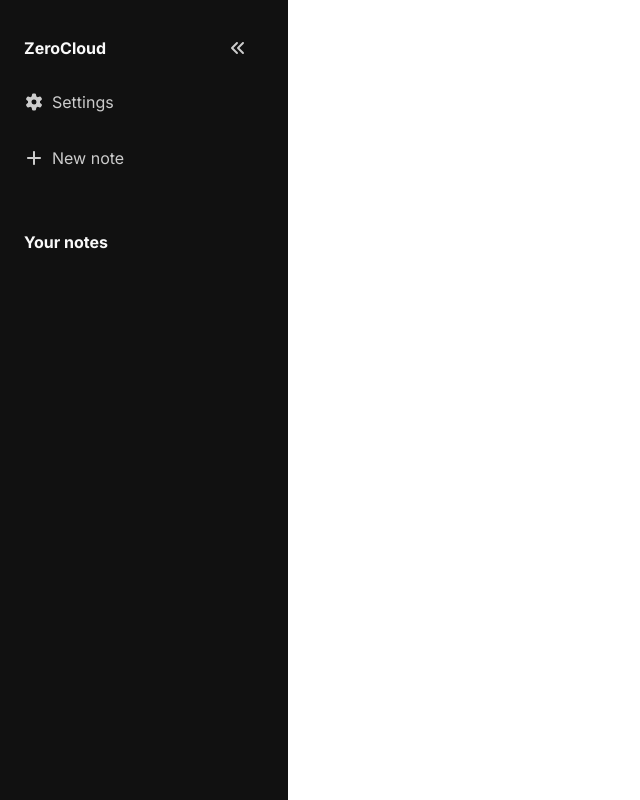
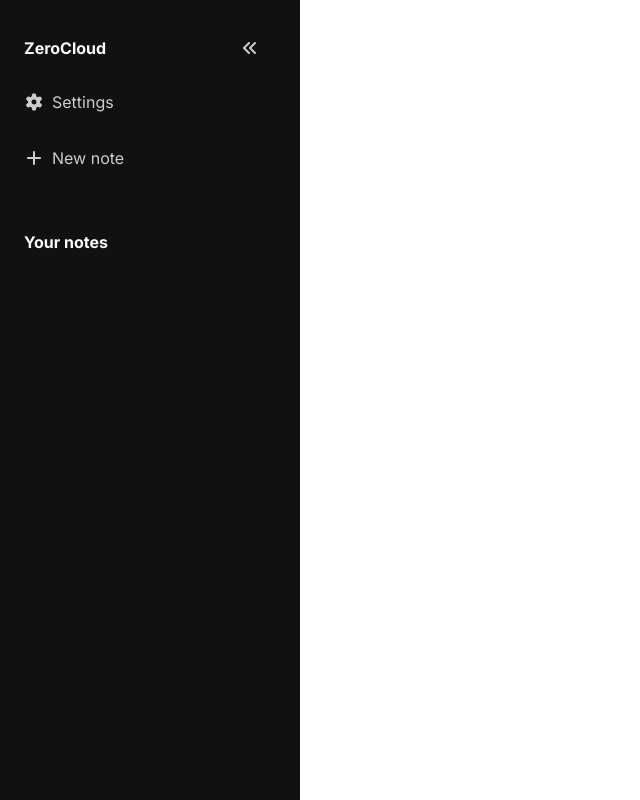
Before and after one commit to ZadniproIon/zero-cloud-notes-app, a React (Vite) app: page / in a window 1280 px wide. Shown: the whole page, without its empty margins (0-640 px from the left). Built offline with nearby package versions, Linux system fonts and the light colour scheme.

Commit message:
Code refactoring and solved the width problem of the sidebar

```diff
--- a/index.html
+++ b/index.html
@@ -10,9 +10,9 @@
     />
 
     <!--      Own imports     -->
-    <!-- Fonts: Inter, Poppins, Libre Baskerville -->
+    <!-- Fonts: Inter (for now at least) -->
     <link rel="stylesheet" href="https://fonts.googleapis.com/css2?family=Inter:wght@100;200;300;400;500;600;700;800;900&display=swap">
-    <link href="https://fonts.googleapis.com/css2?family=Poppins:wght@300;400;500;600;700&display=swap" rel="stylesheet"/>
+
     <title>ZeroCloud</title>
 
   </head>
--- a/src/App.jsx
+++ b/src/App.jsx
@@ -4,7 +4,6 @@ import SettingsModal from './components/SettingsModal';
 import { useState, useEffect } from 'react';
 import { getAllNotes, saveNote, deleteNote } from './services/db';
 import "./styles/App.css"
-//import '../styles/SettingsModal.css';
 
 function App() {
 
--- a/src/components/SettingsModal.jsx
+++ b/src/components/SettingsModal.jsx
@@ -1,5 +1,7 @@
 import '../styles/SettingsModal.css';
 import { useState } from 'react';
+
+// Icons
 import { FontAwesomeIcon } from '@fortawesome/react-fontawesome';
 import { faSliders, faPalette, faCircleInfo, faTrash, faUpload, faDownload, faCube } from '@fortawesome/free-solid-svg-icons';
 import { faGithub, faTelegram } from '@fortawesome/free-brands-svg-icons';
--- a/src/services/db.js
+++ b/src/services/db.js
@@ -1,4 +1,3 @@
-// src/db.js
 import { openDB } from 'idb';
 
 const DB_NAME = 'ZeroCloud';
--- a/src/styles/NoteWindow.css
+++ b/src/styles/NoteWindow.css
@@ -24,10 +24,6 @@
     text-align: center;
 }
 
-#note-content-text {
-
-}
-
 
 /* The actual note content */
 #note-content input,
@@ -36,6 +32,7 @@
     color: var(--app-text-color);
     background-color: var(--app-bg-color);
 }
+
 #note-content hr {
     border: 1px solid var(--app-text-color);
 }
@@ -46,9 +43,9 @@
 /* Added from ChatGPT */
 #note-content-note-title,
 #note-content-text {
-border: none;
-outline: none;
-width: 100%;
-font-family: inherit;
-resize: none;
+    border: none;
+    outline: none;
+    width: 100%;
+    font-family: inherit;
+    resize: none;
 }
--- a/src/styles/Sidebar.css
+++ b/src/styles/Sidebar.css
@@ -1,11 +1,11 @@
 /*      Side bar      */
 #sidebar {
-    min-width: 288px;
-    max-width: fit-content;
+
+  width: 300px;
+  flex: 0 0 300px;   /* don't grow, don't shrink, base size 300px */
+  box-sizing: border-box; /* so the 300px includes the padding */
   height: 100vh;
   overflow-y: auto;
-
-
 
   background-color: var(--sidebar-bg-color);
   color: var(--sidebar-text-inactive-color);
@@ -91,7 +91,15 @@
   .note-div {
     padding: 16px 16px;
     border-radius: 8px;
+    width: 100%;
     /*  */
+  }
+
+  .note-div p {
+    white-space: nowrap;        /* keep it in one line */
+    overflow: hidden;           /* hide anything beyond the container */
+    text-overflow: ellipsis;    /* show "..." */
+    max-width: 100%;
   }
 
   .note-div:hover, .active-note {
--- a/src/styles/index.css
+++ b/src/styles/index.css
@@ -12,13 +12,12 @@ html, body {
   -webkit-font-smoothing: antialiased;
   -moz-osx-font-smoothing: grayscale;
   font-family: 'Inter', sans-serif;
+
 }
 
 button, input, textarea, select {
   font: inherit;
 }
-
-
 
 :root {
   /* Sidebar (static) */
@@ -41,6 +40,4 @@ button, input, textarea, select {
   --shadow-toast: 0 4px 12px rgba(0, 0, 0, 0.1);
   --shadow-modal: 0 16px 32px rgba(0, 0, 0, 0.15);
 }
-
-
 /*      end of Base setup      */
```
Also changed, not shown: src/components/Sidebar.jsx (+2 -5 lines). Lines whose indentation alone changed are shown as unchanged.
